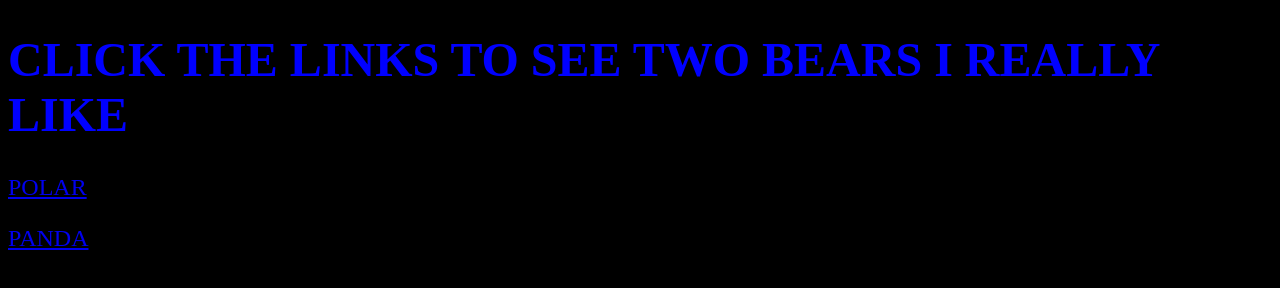
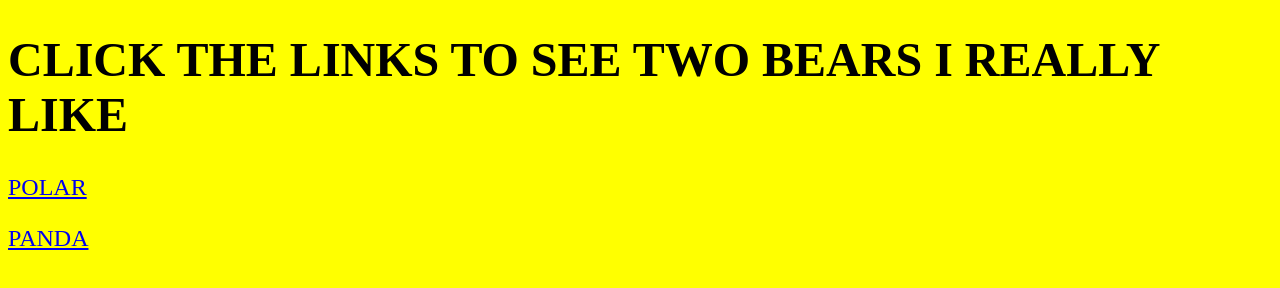
Before and after one commit to breonjones/Bears, a plain HTML site: page index.html in a window 1280 px wide. Drawn offline with Linux system fonts and the light colour scheme; a web font is replaced by a local one.

Commit message:
Update style.css

```diff
--- a/Pages/style.css
+++ b/Pages/style.css
@@ -1,5 +1,5 @@
 body{
 font-size:24px;
-background-color:Black;
-color:Blue;
+background-color:yellow;
+color:Black;
 }
```
